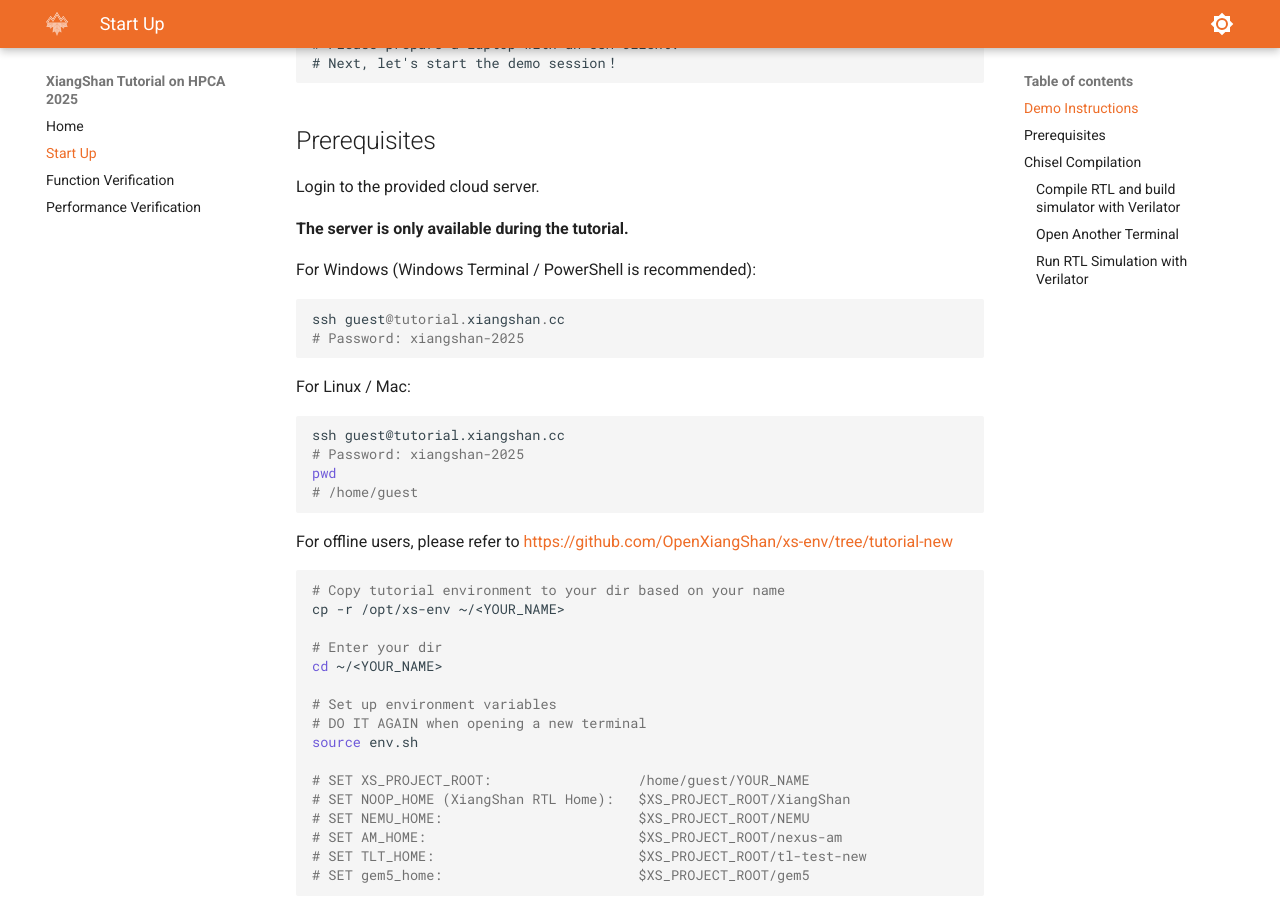
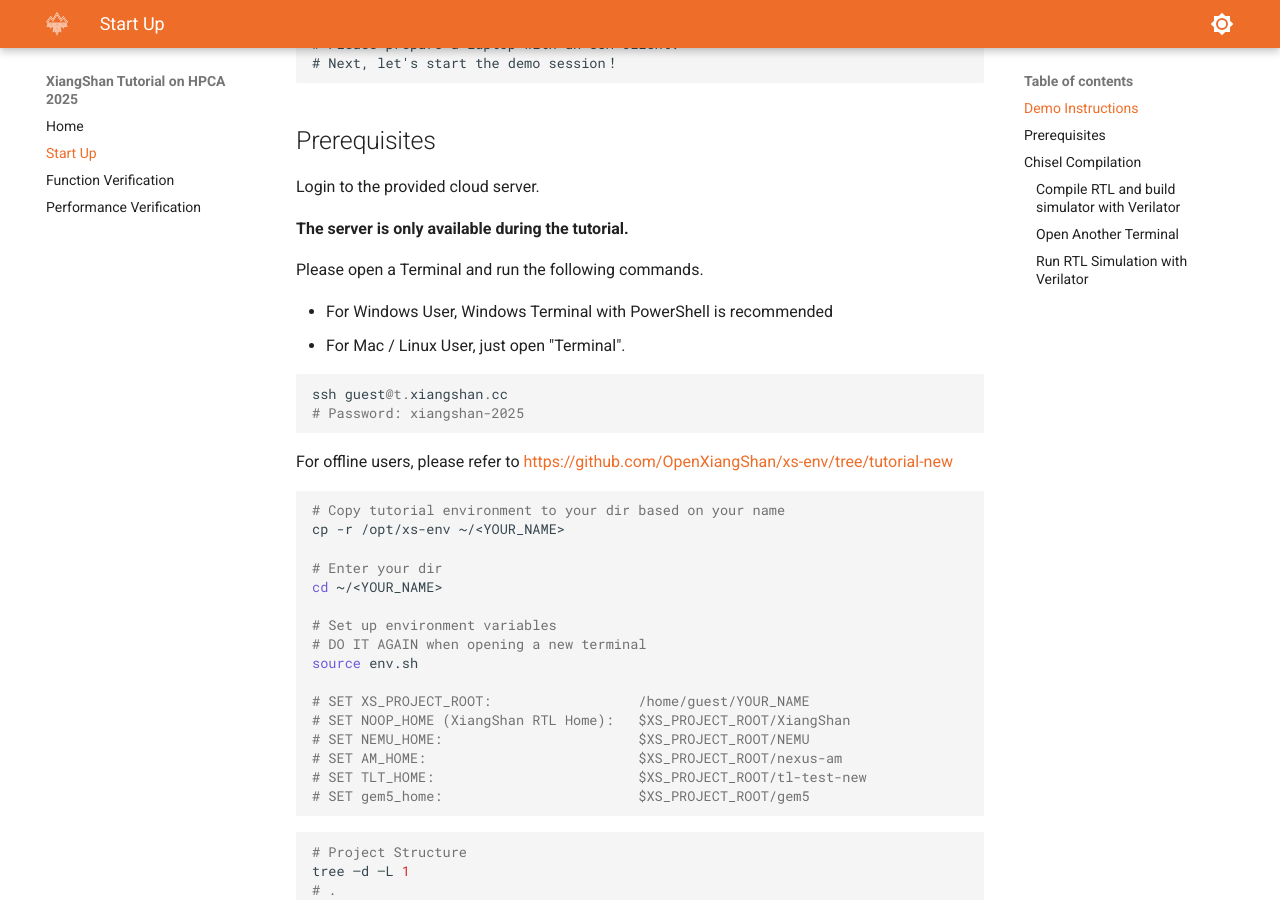
Before and after one commit to OpenXiangShan/tutorial, an MkDocs documentation site: the page built from docs/StartUp.md, in a window 1280 px wide and 900 px high, scrolled down 507 px. Built offline with MkDocs 1.6.1 and Material for MkDocs 9.7.7, drawn with Linux system fonts in a browser that asks for light colours.

Commit message:
docs: update server info

````diff
--- a/docs/StartUp.md
+++ b/docs/StartUp.md
@@ -24,21 +24,14 @@ Login to the provided cloud server.
 
 **The server is only available during the tutorial.**
 
-For Windows (Windows Terminal / PowerShell is recommended):
+Please open a Terminal and run the following commands.
+
+* For Windows User, Windows Terminal with PowerShell is recommended
+* For Mac / Linux User, just open "Terminal".
 
 ```powershell
-ssh guest@tutorial.xiangshan.cc
+ssh guest@t.xiangshan.cc
 # Password: xiangshan-2025
-```
-
-For Linux / Mac:
-
-```shell
-ssh guest@tutorial.xiangshan.cc
-# Password: xiangshan-2025
-pwd
-# /home/guest
-
 ```
 
 For offline users, please refer to [https://github.com/OpenXiangShan/xs-env/tree/tutorial-new](https://github.com/OpenXiangShan/xs-env/tree/tutorial-new)
````
